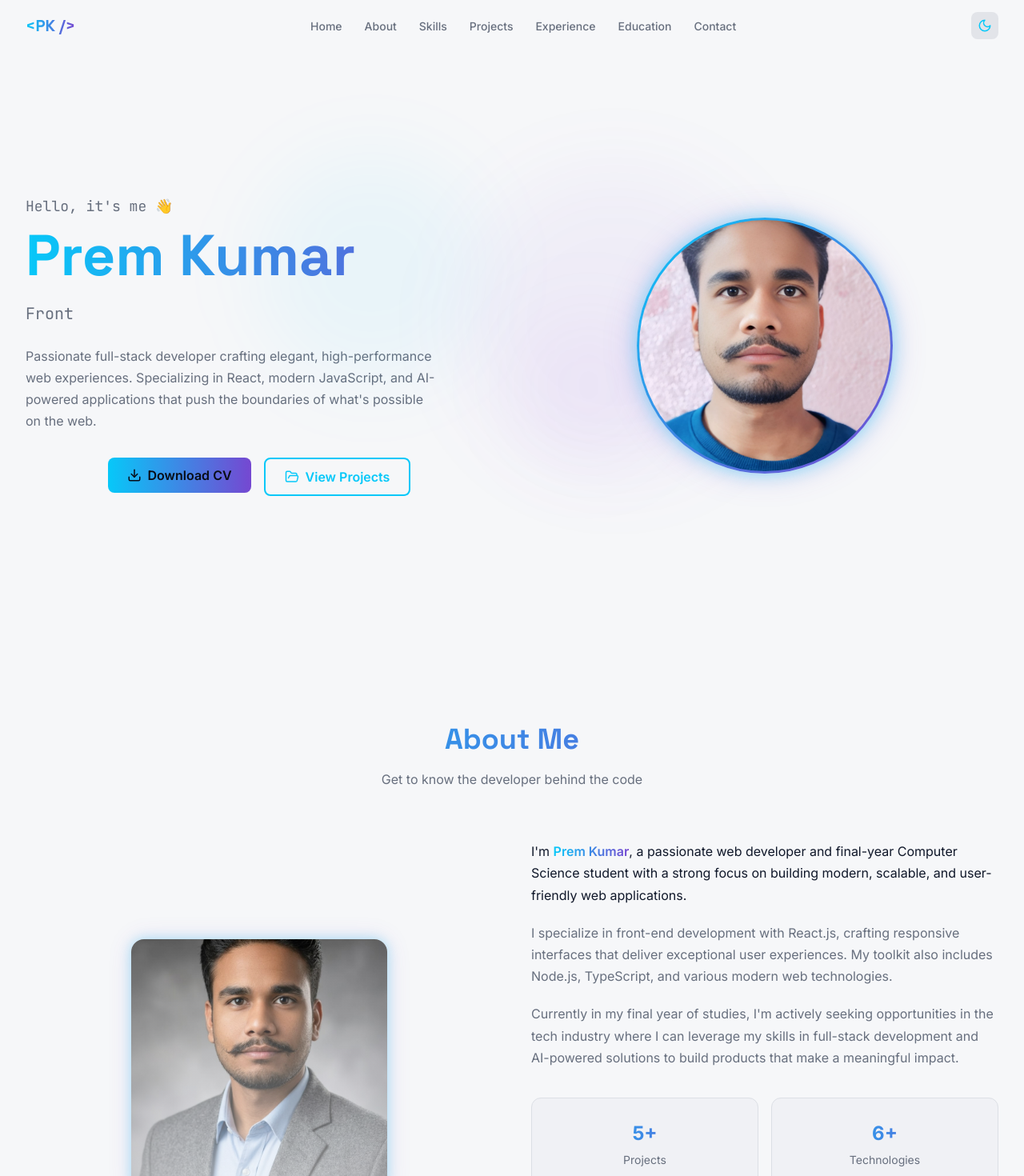
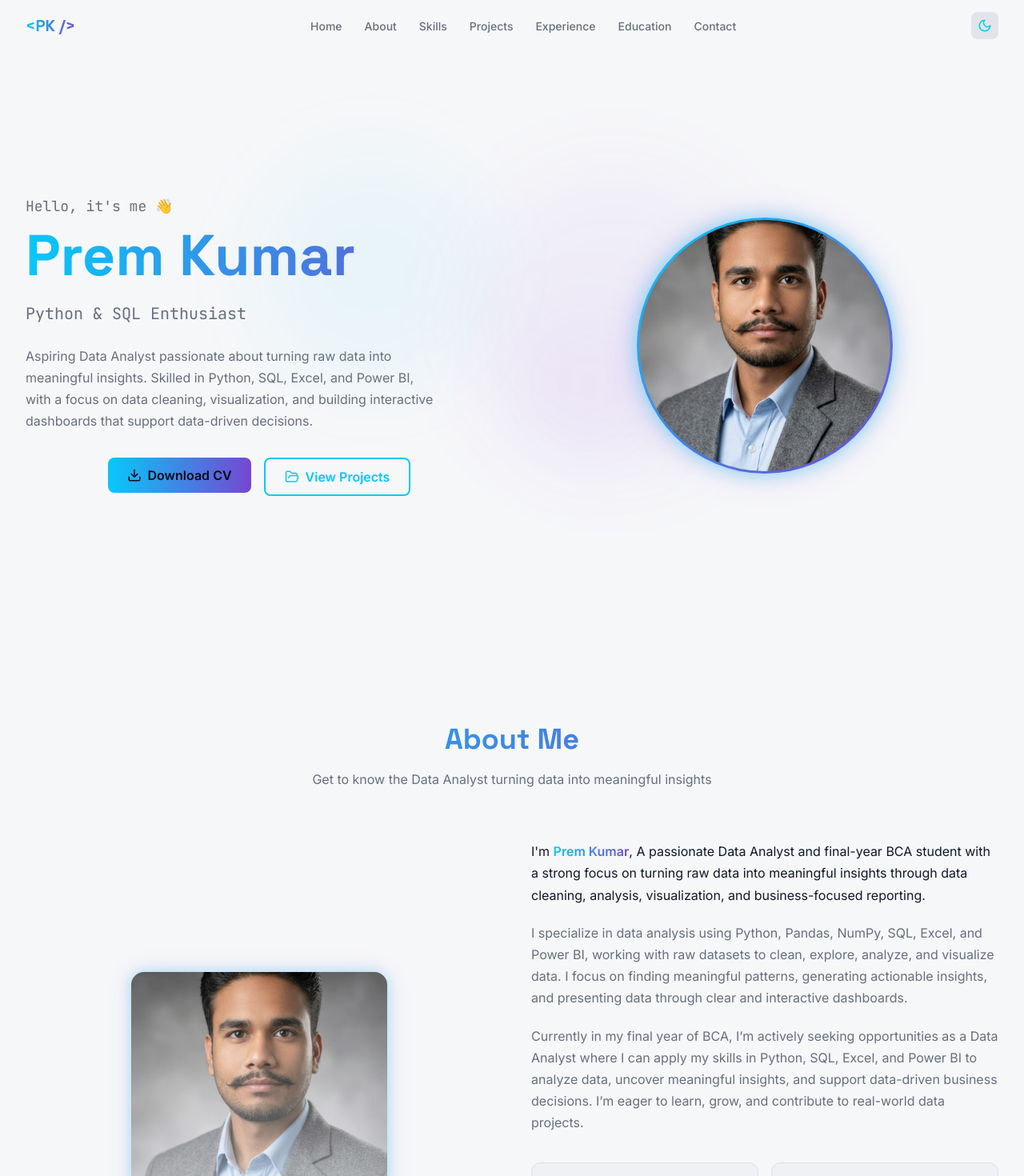
Before and after one commit to premkumar790/prem__portfolio, a React (Vite) app: page / in a window 1280 px wide. Shown: the top 1470 px of the page at 80% size. Built offline with nearby package versions, Linux system fonts and the light colour scheme; the HTML template or start-up script is replaced by a standard one.

Commit message:
update code

```diff
--- a/src/components/AboutSection.tsx
+++ b/src/components/AboutSection.tsx
@@ -11,7 +11,7 @@ const AboutSection = () => {
       <div className="about__container">
         <motion.div ref={ref} initial={{ opacity: 0, y: 40 }} animate={isInView ? { opacity: 1, y: 0 } : {}} transition={{ duration: 0.6 }}>
           <h2 className="section-heading">About Me</h2>
-          <p className="about__subtitle">Get to know the developer behind the code</p>
+          <p className="about__subtitle">Get to know the Data Analyst turning data into meaningful insights</p>
 
           <div className="about__grid">
             <div className="about__img-wrap">
@@ -23,24 +23,23 @@ const AboutSection = () => {
 
             <div className="about__text">
               <p>
-                I'm <span className="gradient-text">Prem Kumar</span>, a passionate web developer and final-year
-                Computer Science student with a strong focus on building modern, scalable, and user-friendly web applications.
+                I'm <span className="gradient-text">Prem Kumar</span>, A passionate Data Analyst and final-year BCA student with a strong focus on turning raw data into meaningful insights through data cleaning, analysis, visualization, and business-focused reporting.
+
               </p>
               <p>
-                I specialize in front-end development with React.js, crafting responsive interfaces that deliver
-                exceptional user experiences. My toolkit also includes Node.js, TypeScript, and various modern web technologies.
+                I specialize in data analysis using Python, Pandas, NumPy, SQL, Excel, and Power BI, working with raw datasets to clean, explore, analyze, and visualize data. I focus on finding meaningful patterns, generating actionable insights, and presenting data through clear and interactive dashboards.
+
               </p>
               <p>
-                Currently in my final year of studies, I'm actively seeking opportunities in the tech industry
-                where I can leverage my skills in full-stack development and AI-powered solutions to build
-                products that make a meaningful impact.
+               Currently in my final year of BCA, I’m actively seeking opportunities as a Data Analyst where I can apply my skills in Python, SQL, Excel, and Power BI to analyze data, uncover meaningful insights, and support data-driven business decisions. I’m eager to learn, grow, and contribute to real-world data projects.
+
               </p>
               <div className="about__stats">
                 {[
                   { label: "Projects", value: "5+" },
                   { label: "Technologies", value: "6+" },
                   { label: "Experience", value: "Fresher" },
-                  { label: "Certifications", value: "1+" },
+                  { label: "Certifications", value: "3+" },
                 ].map((s) => (
                   <div key={s.label} className="about__stat-card">
                     <p className="about__stat-value">{s.value}</p>
--- a/src/components/HeroSection.tsx
+++ b/src/components/HeroSection.tsx
@@ -1,7 +1,7 @@
 import { motion } from "framer-motion";
 import { Download, FolderOpen } from "lucide-react";
 import TypeWriter from "./TypeWriter";
-import profileImg from "@/assets/profile.jpg";
+import profileImg from "@/assets/ProfileImage.jpeg";
 import "./HeroSection.css";
 
 const HeroSection = () => {
@@ -28,17 +28,18 @@ const HeroSection = () => {
             <div className="hero__typewriter-wrap">
               <TypeWriter
                 texts={[
-                  "Web Developer",
-                  "Front-End Enthusiast",
-                  "AI-Powered Builder",
-                  "React Specialist",
+                  "Aspiring Data Analyst",
+                  "Python & SQL Enthusiast",
+                  "Power BI Developer",
+                  "Data Analytics Enthusiast",
                 ]}
               />
             </div>
             <p className="hero__description">
-              Passionate full-stack developer crafting elegant, high-performance web experiences.
-              Specializing in React, modern JavaScript, and AI-powered applications that push
-              the boundaries of what's possible on the web.
+              Aspiring Data Analyst passionate about turning raw data into meaningful insights.
+Skilled in Python, SQL, Excel, and Power BI, with a focus on data cleaning, visualization,
+and building interactive dashboards that support data-driven decisions.
+
             </p>
             <div className="hero__buttons">
               <a href="Prem-Resume.pdf" download="Prem_Kumar_CV.pdf">
```
